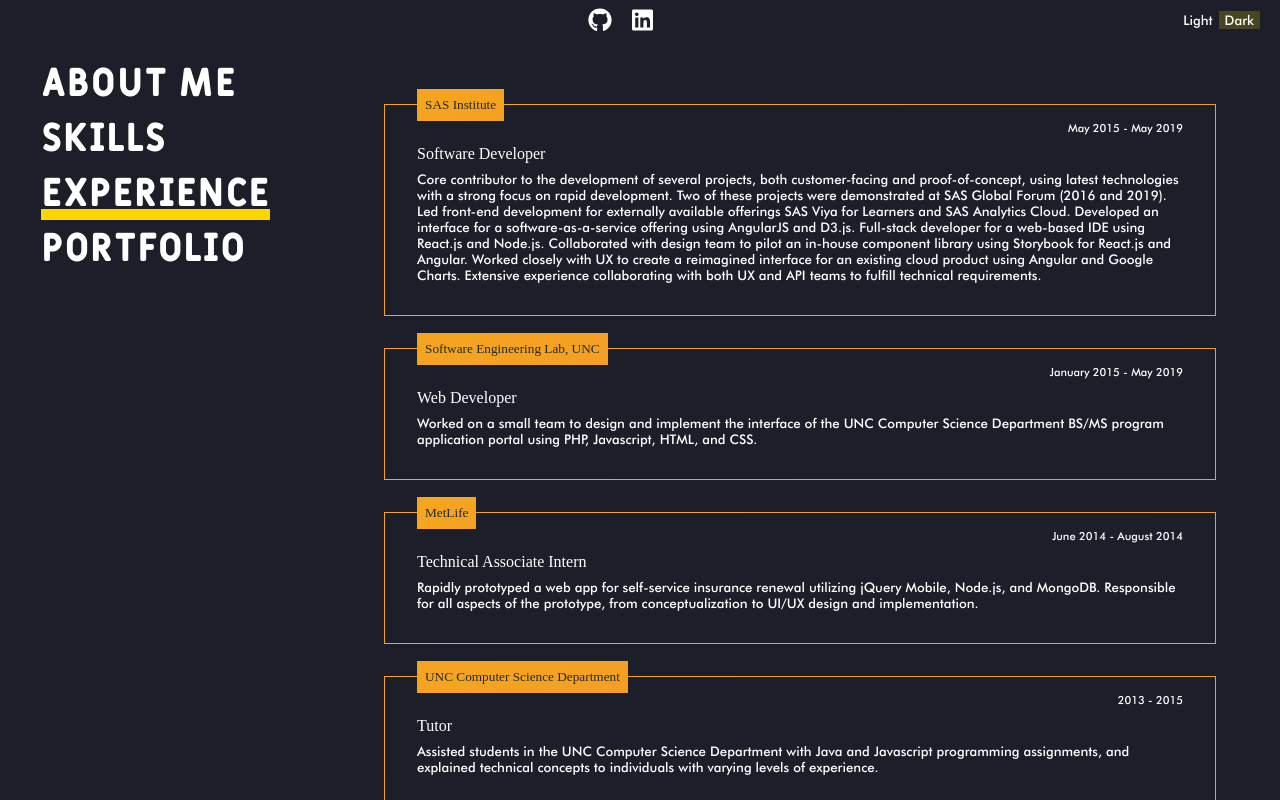
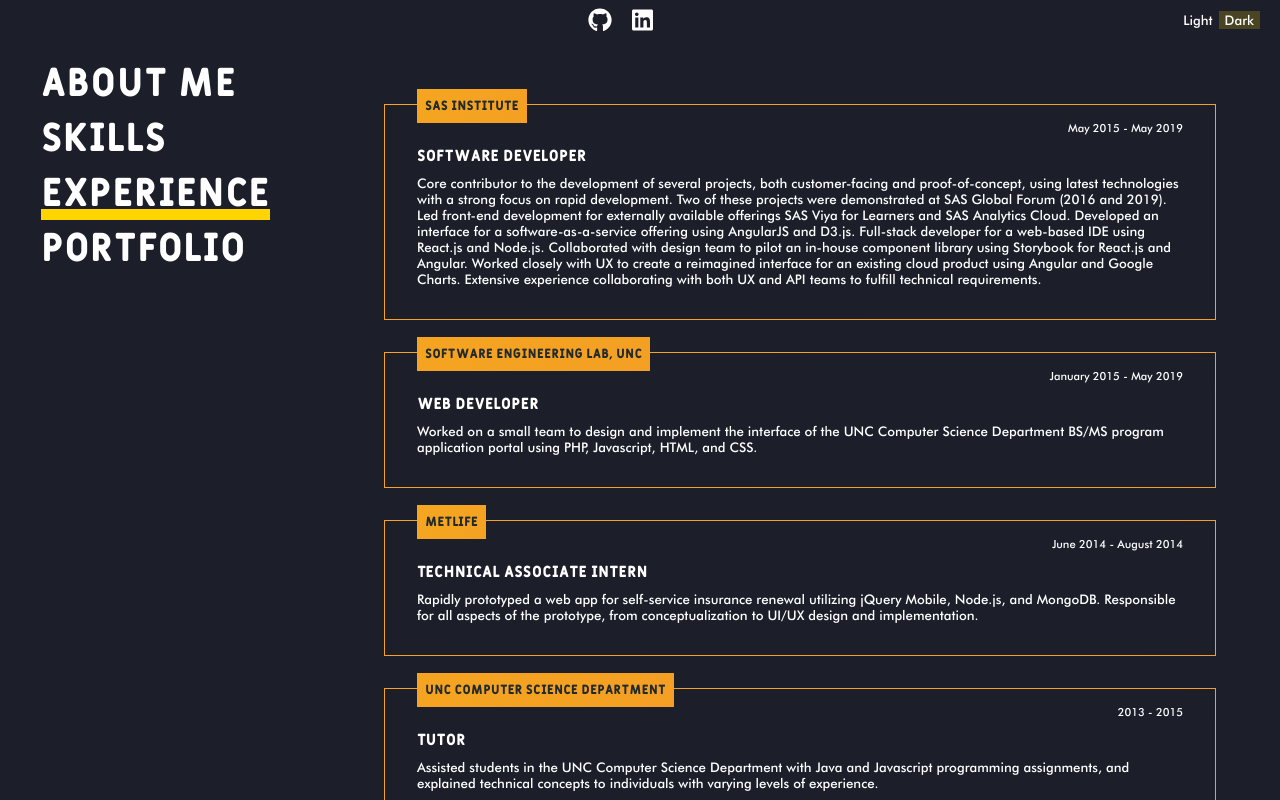
Before and after one commit to mkhbragg/mk-portfolio, a React (Create React App) app: page /experience in a window 1280 px wide. Shown: the top 800 px of the page. Built offline with nearby package versions, Linux system fonts and the light colour scheme.

Commit message:
Font fix

```diff
--- a/src/components/ExperienceItem/ExperienceItem.scss
+++ b/src/components/ExperienceItem/ExperienceItem.scss
@@ -40,7 +40,7 @@
 
     .Heading {
         font-size: $descriptionFontSize;
-        font-family: Fulbo;
+        font-family: Fulbo-Argenta;
         padding: 0.5rem;
         position: absolute;
         top: -1rem;
@@ -61,7 +61,7 @@
     }
 
     .Role {
-        font-family: Fulbo;
+        font-family: Fulbo-Argenta;
         padding: 0.5rem 0;
     }
 
```
